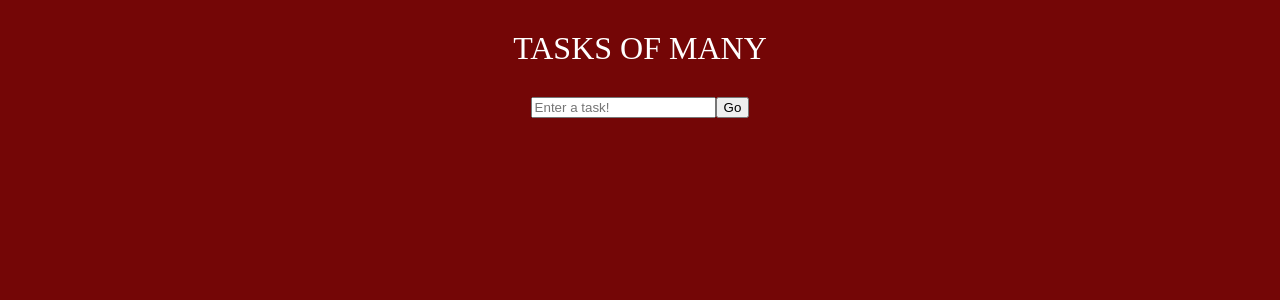
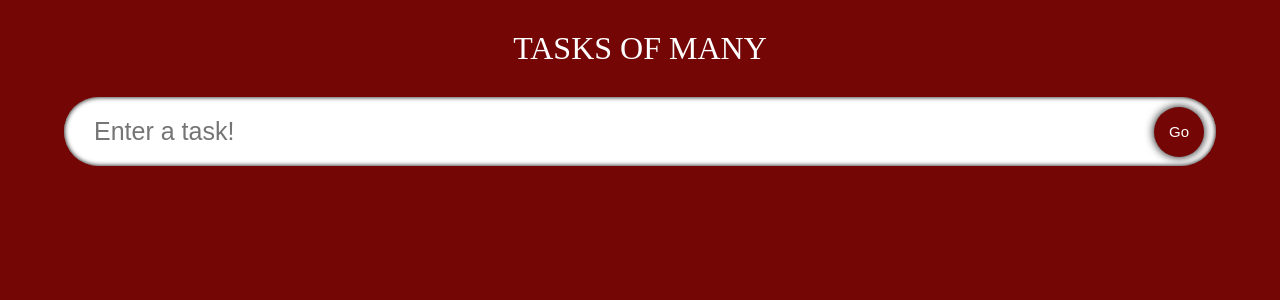
Before and after one commit to Dedition/typescript, a React (Create React App) app in the folder my-app/: page / in a window 1280 px wide. Shown: the top 300 px of the page. Built offline with nearby package versions, Linux system fonts and the light colour scheme; the HTML template or start-up script is replaced by a standard one; a web font is replaced by a local one.

Commit message:
Finished beginning styles for inputfield

```diff
--- a/my-app/src/components/InputField.tsx
+++ b/my-app/src/components/InputField.tsx
@@ -1,10 +1,11 @@
 import React from 'react'
+import "../styles.css";
 
 export const InputField: React.FC<{}> = () => {
     return (
         <form className="input">
             <input className="input__box" type='input' placeholder='Enter a task!' />
-            <button className="input__submit" type="submit">Go</button>
+            <button className="input_submit" type="submit">Go</button>
         </form>
     )
 }
--- /dev/null
+++ b/my-app/src/styles.css
@@ -0,0 +1,46 @@
+.input {
+    display: flex;
+    width: 90%;
+    position: relative;
+    align-items: center;
+}
+
+.input__box {
+    width: 100%;
+    border-radius: 50px;
+    padding: 20px 30px;
+    font-size: 25px;
+    border: none;
+    transition: 0.2s;
+    box-shadow: inset 0 0 5px black;
+}
+
+.input__box:focus {
+    box-shadow: 0 0 10px 1000px rgba(0, 0, 0, 0.5);
+    outline: none;
+}
+
+.input_submit {
+    position: absolute;
+    width: 50px;
+    height: 50px;
+    margin: 12px;
+    border-radius: 50px;
+    right: 0px;
+    border: none;
+    font-size: 15px;
+    background-color: #740606;
+    color: white;
+    transition: 0.2s all;
+    box-shadow: 0 0 10px black;
+}
+
+.input_submit:hover {
+    box-shadow: 0 0 10px 5px rgba(0, 0, 0, 0.5);
+    background-color: #930909;
+}
+
+.input_submit:active {
+    transform: scale(0.8);
+    box-shadow: 0 0 5px black;
+}
```
